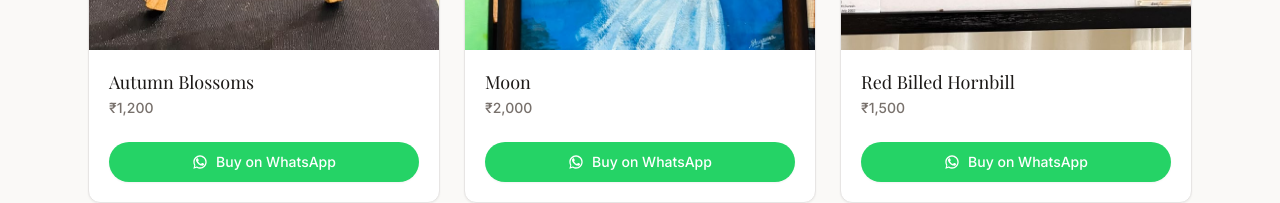
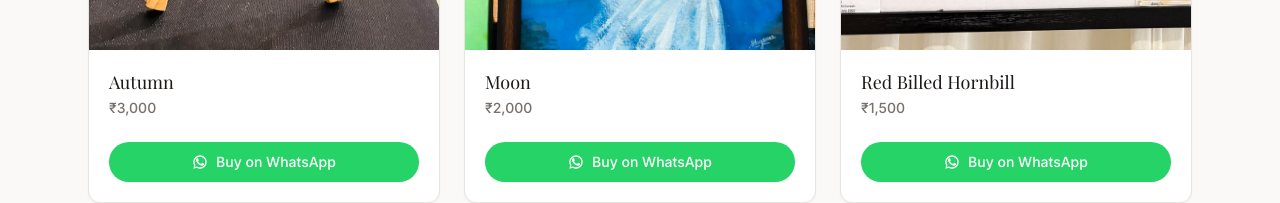
Before and after one commit to jasilmohmd/Art-catalogue, a Next.js app: page / in a window 1280 px wide. Shown: the part 1342-1545 px from the top of the page. Built offline with nearby package versions, Linux system fonts and the light colour scheme; a web font is replaced by a local one.

Commit message:
chore: edit Autumn Blossoms artwork

```diff
--- a/data/artworks.ts
+++ b/data/artworks.ts
@@ -10,10 +10,10 @@ export type Artwork = {
 
 export const artworks: Artwork[] = [
   {
-    id: "autumn-blossoms",
-    name: "Autumn Blossoms",
-    price: 1200,
-    image: "/artworks/autumn_blossoms-1200.jpeg",
+    id: "autumn",
+    name: "Autumn",
+    price: 3000,
+    image: "/artworks/autumn-3000.jpeg",
     available: true,
   },
   {
```
Also changed, not shown: public/artworks/autumn-3000.jpeg (renamed from public/artworks/autumn_blossoms-1200.jpeg).
